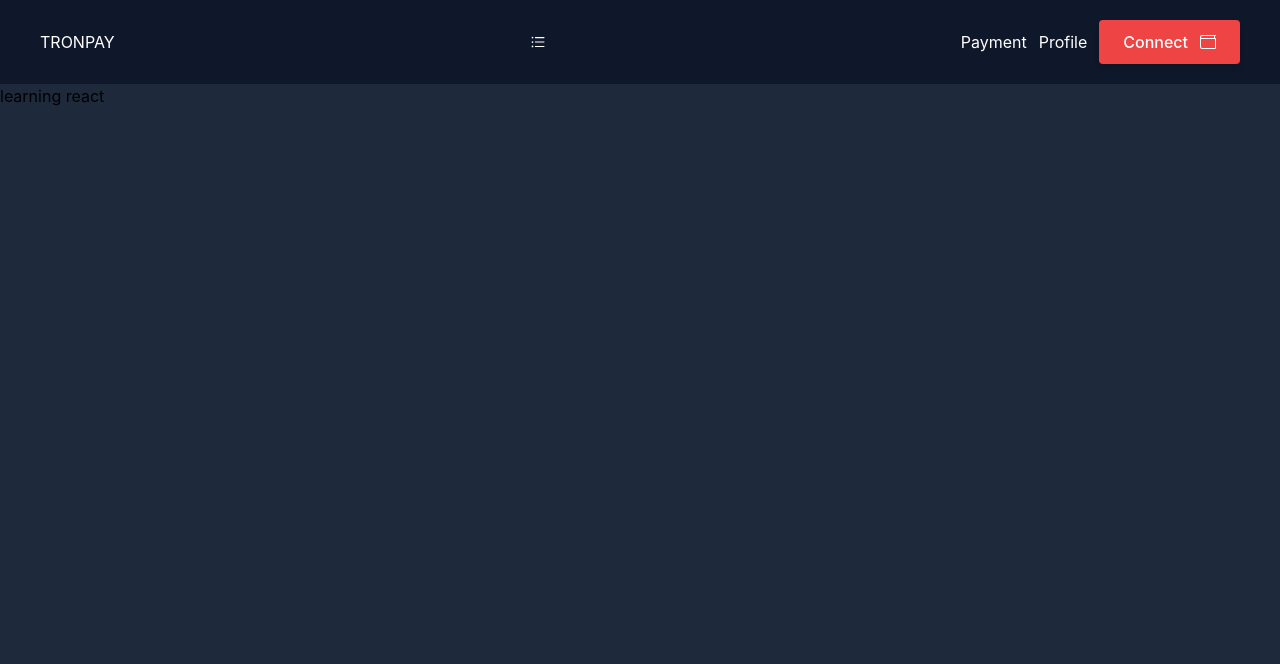
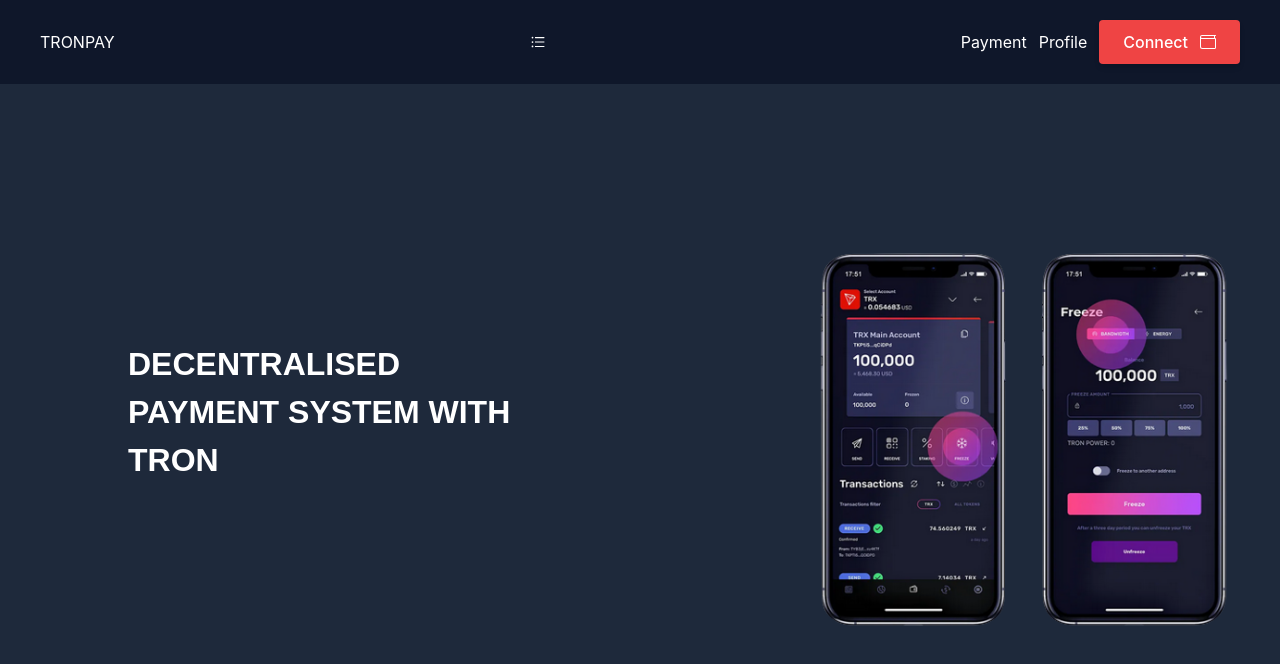
Before and after one commit to mum33n/tronpay, a React (Create React App) app in the folder frontend/: page / in a window 1280 px wide. Shown: the top 664 px of the page. Built offline with nearby package versions, Linux system fonts and the light colour scheme; a web font is replaced by a local one.

Commit message:
added-image

```diff
--- a/frontend/src/App.css
+++ b/frontend/src/App.css
@@ -36,6 +36,16 @@
     transform: rotate(360deg);
   }
 }
-#hn {
-  color: wine;
+h1 {
+  color: white;
+  font-size: xx-large;
+  font-style: normal;
+  font-weight: bolder;
+  font-family: "Encode Sans", sans-serif;
+  margin-left: 10%;
+  margin-top: 20%;
 }
+aside {
+  margin-left: 60%;
+  margin-top: -20%;
+}
--- a/frontend/src/pages/Home.js
+++ b/frontend/src/pages/Home.js
@@ -1,4 +1,16 @@
+import phone from "../assets/phone.png";
 const Home = () => {
-  return <div>learning react</div>;
+  return (
+    <>
+      <h1>
+        DECENTRALISED <br />
+        PAYMENT SYSTEM WITH <br />
+        TRON
+      </h1>
+      <aside>
+        <img src={phone} width={"600px"}></img>
+      </aside>
+    </>
+  );
 };
 export default Home;
```
Also changed, not shown: frontend/src/assets/phone.png (added).
